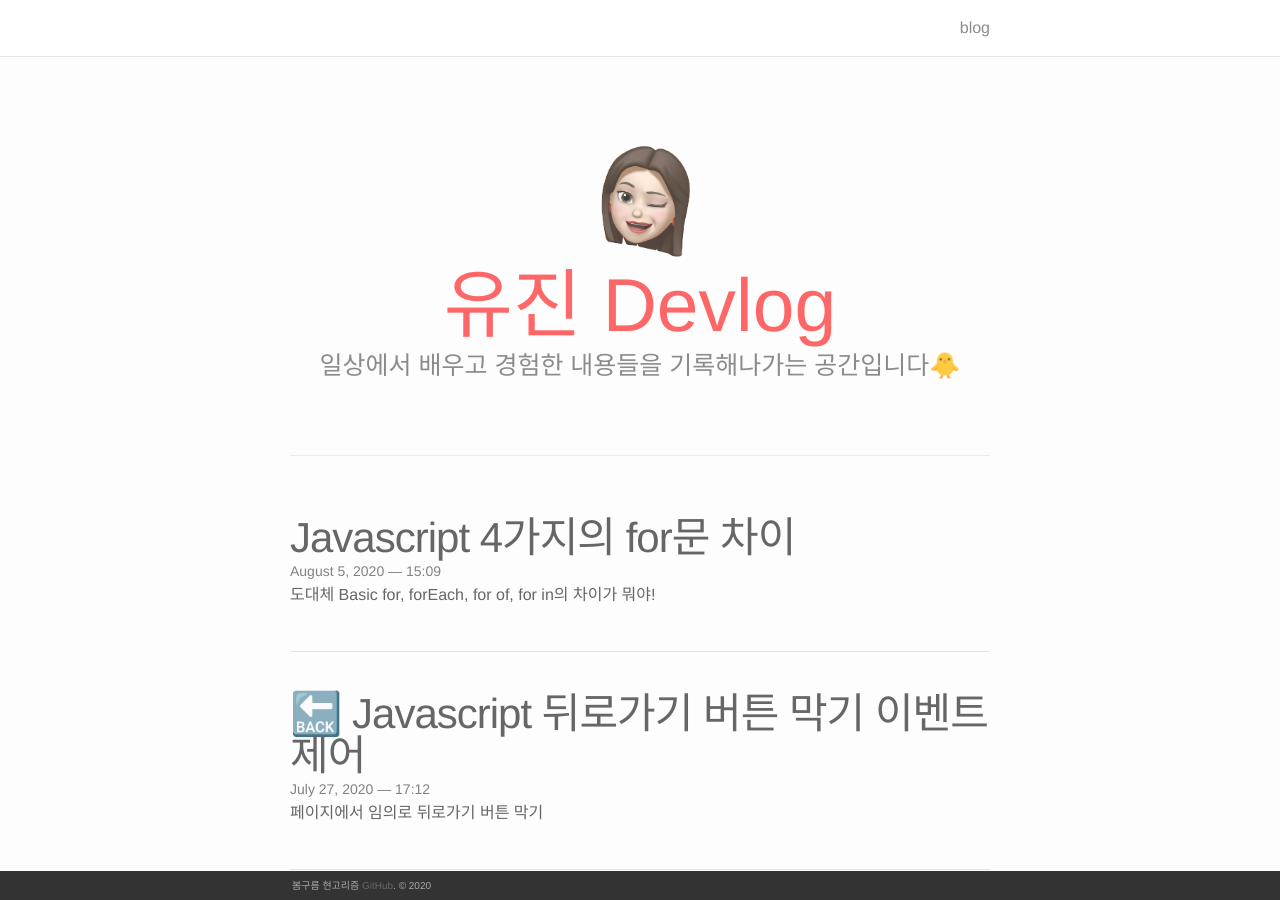
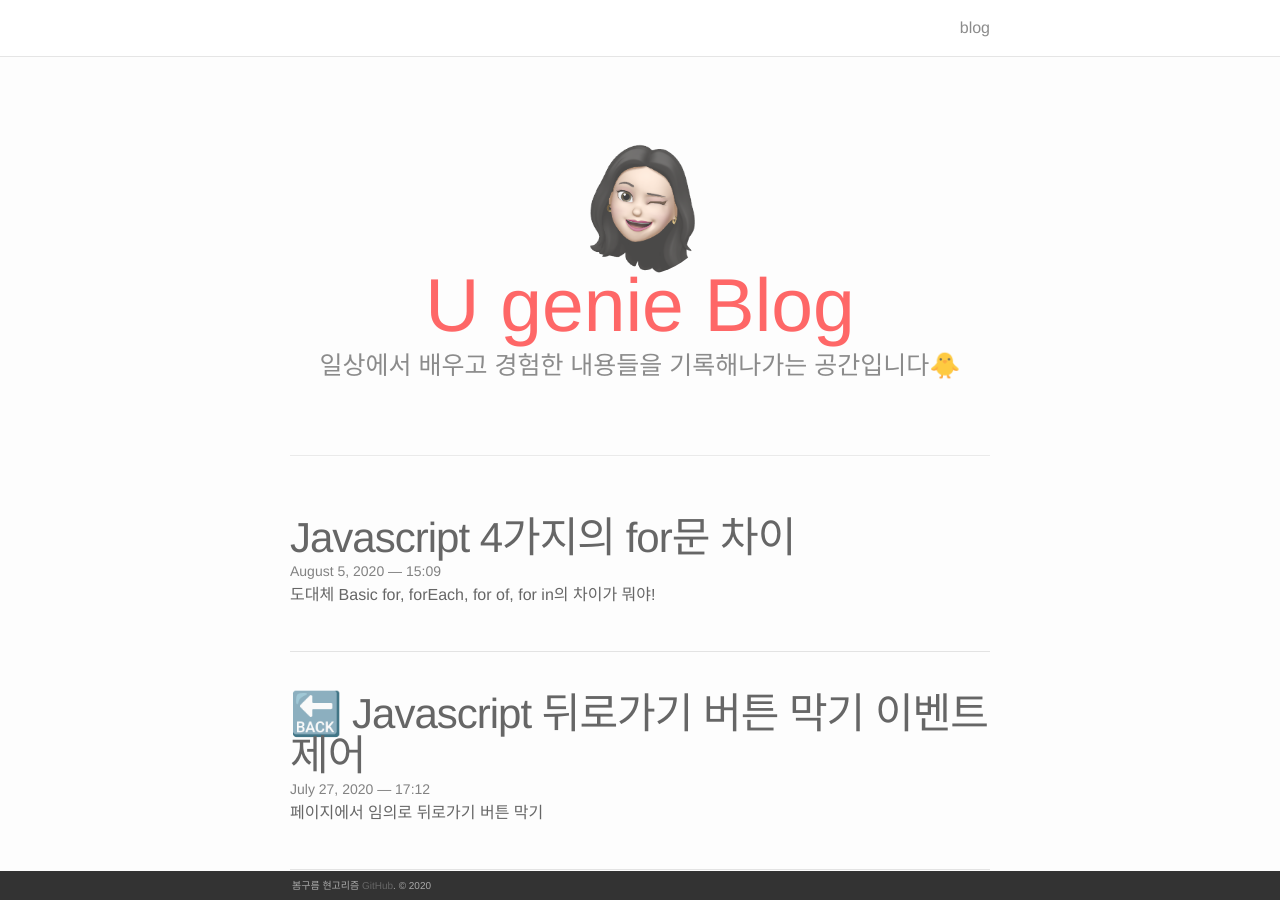
Before and after one commit to HyunYuJin/HyunYuJin.github.io, a Jekyll site: the page built from index.html, in a window 1280 px wide and 900 px high. Built offline with Jekyll 4.4.1, drawn with Linux system fonts in a browser that asks for light colours; nearby versions of some CDN libraries; the list of posts is cut into pages by our own code.

Commit message:
Change title and avatar

```diff
--- a/index.html
+++ b/index.html
@@ -4,7 +4,7 @@ layout: default
 
 <div class="header-bar">
   <img src="./img/avatar.png" alt="Avatar" style="vertical-align: middle; width: 150px; height: 150px; border-radius: 50%;">
-  <h1>유진 Devlog</h1>
+  <h1>U genie Blog</h1>
   <h2>일상에서 배우고 경험한 내용들을 기록해나가는 공간입니다🐥</h2>
   <br/>
   <hr>
```
Also changed, not shown: img/avatar.png.
